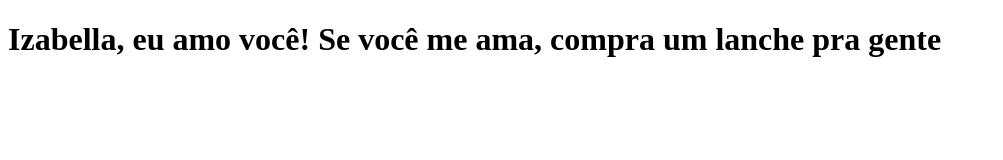
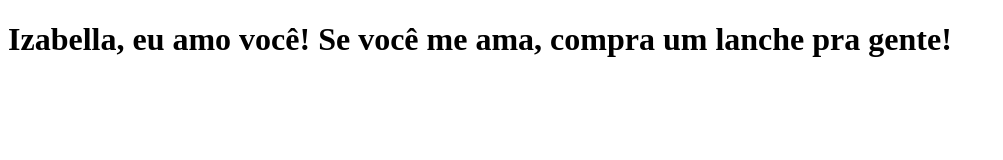
Before and after one commit to gabrielramalhao/curso.dev-tabnews, a Next.js app: page / in a window 1280 px wide. Shown: the top 160 px of the page, without its empty margins (0-1003 px from the left). Built offline with nearby package versions, Linux system fonts and the light colour scheme.

Commit message:
modifica a pagina

```diff
--- a/pages/index.js
+++ b/pages/index.js
@@ -1,5 +1,5 @@
 function Home() {
-    return <h1>Izabella, eu amo você! Se você me ama, compra um lanche pra gente</h1>
+    return <h1>Izabella, eu amo você! Se você me ama, compra um lanche pra gente!</h1>
 }
 
 export default Home;
```
